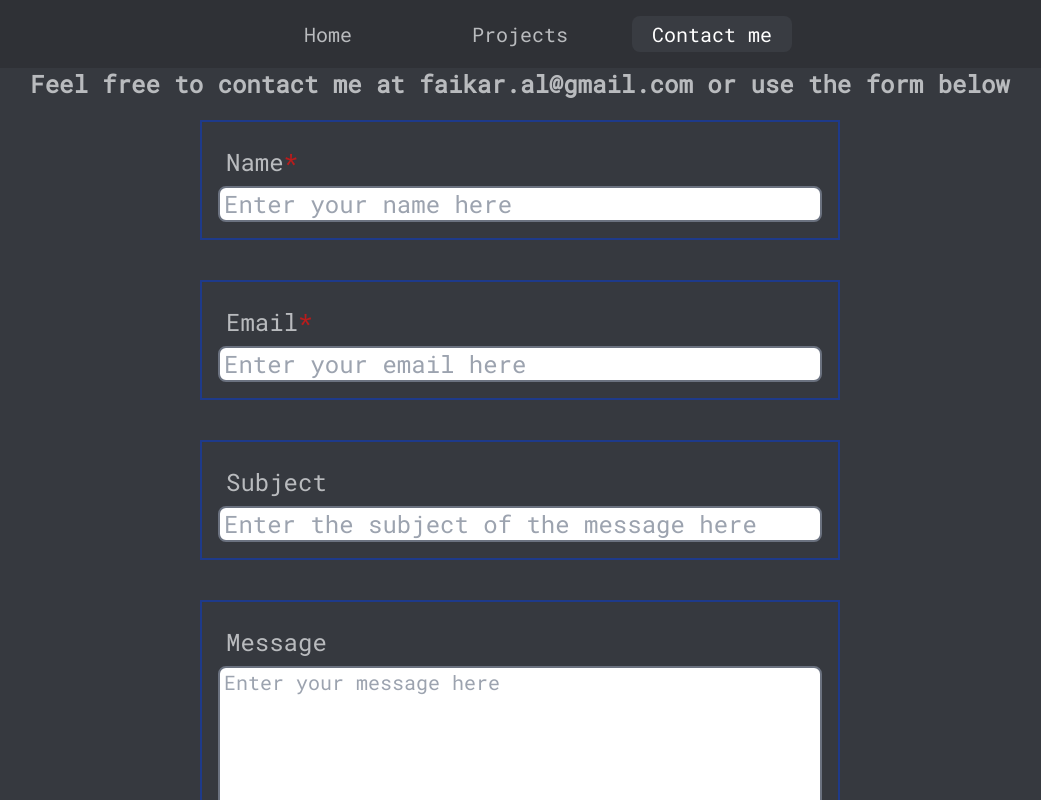
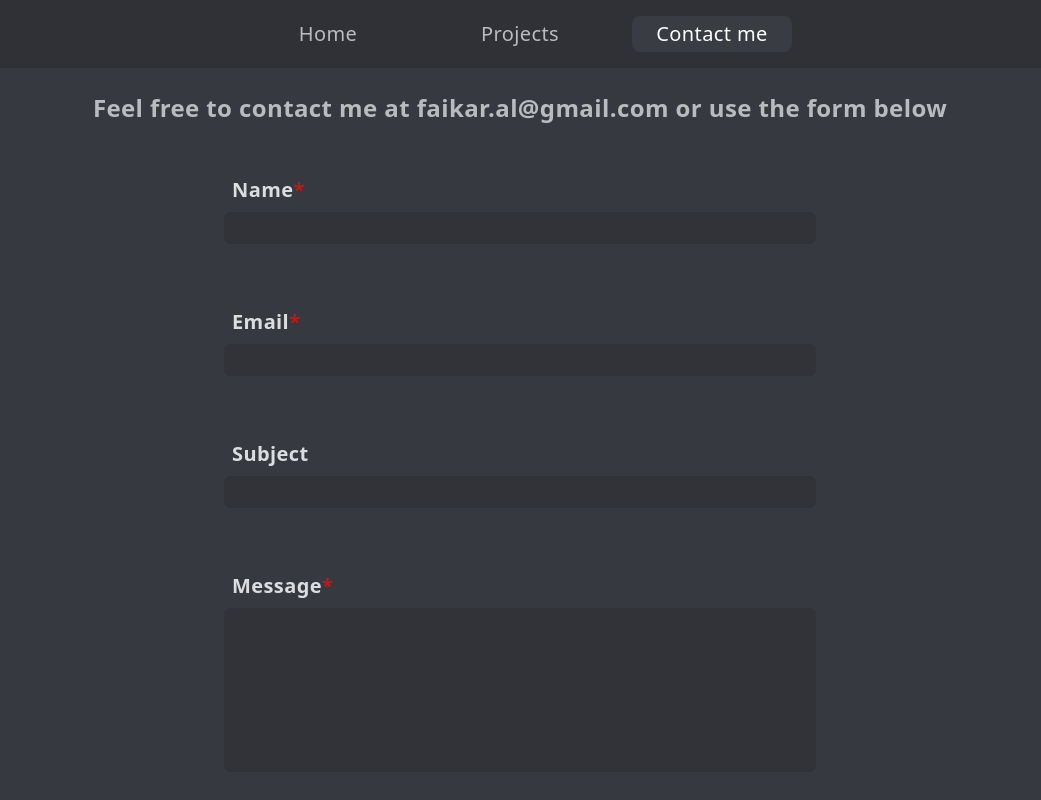
Before and after one commit to faluthfi/portofolio-vercel, a Next.js app: page /contact in a window 1280 px wide. Shown: the top 800 px of the page, without its empty margins (120-1161 px from the left). Built offline with nearby package versions, Linux system fonts and the light colour scheme.

Commit message:
styling contact

```diff
--- a/package.json
+++ b/package.json
@@ -11,7 +11,9 @@
   },
   "dependencies": {
     "@headlessui/react": "^1.4.2",
+    "axios": "^0.24.0",
     "next": "^12.0.7",
+    "nodemailer": "^6.7.2",
     "react": "17.0.2",
     "react-dom": "17.0.2"
   },
--- a/pages/api/hello.js
+++ b/pages/api/hello.js
@@ -1,5 +1,5 @@
 // Next.js API route support: https://nextjs.org/docs/api-routes/introduction
 
 export default function handler(req, res) {
-  res.status(200).json({ name: 'John Doe' })
+  res.status(200).json(process.env.TEST)
 }
--- a/pages/contact.js
+++ b/pages/contact.js
@@ -1,6 +1,5 @@
-import Navbar from '../components/navbar'
 import { Fragment, useState } from 'react'
-import Header from '../components/header'
+import { Dialog, Transition } from '@headlessui/react'
 
 const initialData = {
   name: '',
@@ -10,13 +9,13 @@ const initialData = {
 }
 
 export default function Home() {
-  const [isSubmitted, setSubmit] = useState(false)
+  const [isLoading, setLoading] = useState(false)
   const [data, setData] = useState(initialData)
 
-  const handleSubmit = (e) => {
-    setHistory([...history, data])
-    setSubmit(true)
-    setData(initialData)
+  const handleSubmit = async (e) => {
+
+    await sendToMail()
+
     e.preventDefault()
   }
 
@@ -27,48 +26,130 @@ export default function Home() {
     })
   }
 
+  const sendToMail = () => {
+    let { name, email, subject, message } = data
+    let dataform = {
+      'name': name,
+      'email': email,
+      'subject': subject,
+      'message': message
+    }
+    setLoading(true)
+    fetch('/api/mail', {
+      method: 'POST',
+      headers: {
+        'Accept': 'application/json,text/plain,*/*',
+        'Content-Type': 'application/json'
+      },
+      body: JSON.stringify(dataform)
+    })
+      .then((res) => {
+        if (res.status !== 200) {
+          throw new Error("Something went Wrong!!")
+        }
+        return res
+      })
+      .then((res) => {
+        alert('success sending message')
+        setLoading(false)
+        console.log(res)
+        setData(initialData)
+      })
+      .catch((err, res) => {
+        alert(err)
+        console.log(res)
+        setLoading(false)
+      })
+  }
+
 
   return (
     <Fragment>
-      <div className='m-auto mt-auto min-w-3/4  justify-center align-middle items-center bg-dsbg w-full text-dsfont'>
-        <div className='mb-5 font-semibold text-2xl sm:text-md'>
+      <div className='m-auto mt-auto min-w-3/4  justify-center align-middle items-center bg-dsbg w-full text-dsfont sm:w-screen'>
+        <div className='mb-5 font-semibold text-2xl sm:text-md mt-6'>
           <h1 className='text-center'>
             Feel free to contact me at <a href='mailto:faikar.al@gmail.com' className='hover:text-blue-700'>faikar.al@gmail.com</a> or use the form below
           </h1>
         </div>
-        <div className='flex justify-center w-full'>
-          <form className='grid grid-cols-1 grid-rows-6 gap-10 w-1/2 text-2xl sm:text-xl sm:w-5/6' onSubmit={handleSubmit}>
-            <div className=' flex flex-col border-2 p-4   border-blue-900'>
-              <h2 className='flex p-2'>
+        <div className='flex justify-center w-full sm:w-screen'>
+          <form className='grid grid-cols-1 grid-rows-6 w-1/2 text-2xl gap-2 sm:text-xl sm:w-screen' onSubmit={handleSubmit}>
+            <div className=' flex flex-col  p-6'>
+              <h2 className='flex p-2 text-xl font-bold text-dshovertxt sm:text-md'>
                 Name<h2 className='text-red-700'>*</h2>
               </h2>
-              <input type="text" name="name" value={data.name} className='border-2 border-gray-500 focus:border-gray-800 focus:ring-gray-800 px-1 rounded-lg' placeholder='Enter your name here' onChange={handleChange} required />
+              <input type="text" name="name" value={data.name} className=' px-1 rounded-md bg-dsform' onChange={handleChange} required />
             </div>
-            <div className='flex flex-col border-2 p-4 border-blue-900'>
-              <h2 className='flex p-2'>
+            <div className='flex flex-col  p-6'>
+              <h2 className='flex p-2 text-xl font-bold text-dshovertxt sm:text-md'>
                 Email<h2 className='text-red-700'>*</h2>
               </h2 >
-              <input type="email" name="email" value={data.email} className='border-2 border-gray-500 focus:border-gray-800 focus:ring-gray-800 px-1 rounded-lg' placeholder='Enter your email here' onChange={handleChange} required />
+              <input type="email" name="email" value={data.email} className='px-1 rounded-md bg-dsform' onChange={handleChange} required />
             </div>
-            <div className='flex flex-col border-2 p-4 border-blue-900'>
-              <h2 className='p-2'>
+            <div className='flex flex-col  p-6'>
+              <h2 className='p-2 text-xl font-bold text-dshovertxt sm:text-md'>
                 Subject
               </h2>
-              <input type="text" name="subject" value={data.subject} className='border-2 border-gray-500 focus:border-gray-800 focus:ring-gray-800 sm:text-ellipsis px-1 rounded-lg' onChange={handleChange} placeholder='Enter the subject of the message here' />
+              <input type="text" name="subject" value={data.subject} className='sm:text-ellipsis px-1 rounded-md bg-dsform' onChange={handleChange} />
             </div>
-            <div className='flex flex-col border-2 p-4 border-blue-900 row-span-2'>
-              <h2 className='p-2'>
-                Message
+            <div className='flex flex-col  p-6 row-span-2'>
+              <h2 className='p-2 text-xl font-bold text-dshovertxt flex sm:text-md'>
+                Message<h2 className='text-red-700'>*</h2>
               </h2>
-              <textarea type="text" name="message" value={data.message} className='border-2 border-gray-500 focus:border-gray-800 focus:ring-gray-800 h-full text-xl row-span-3 resize-none px-1 rounded-lg' onChange={handleChange} placeholder='Enter your message here' />
+              <textarea type="text" name="message" value={data.message} className='h-full text-xl row-span-3 resize-none px-1 rounded-md bg-dsform' onChange={handleChange} required/>
             </div>
-            <div className='flex flex-col border-2 p-4 border-blue-900 items-center'>
-              <button type="submit" name="submit" className='border-2 border-black w-1/4 sm:w-1/2 rounded-lg py-3'>Submit</button>
+            <div className='flex flex-col  p-6  items-center'>
+              <button type="submit" name="submit" className='border-dsform border-2 shadow-md w-1/4 sm:w-1/2 rounded-lg py-3  bg-dshoverbg font-bold hover:scale-95'>Submit</button>
             </div>
           </form>
         </div>
       </div>
 
+      {/* Modal for Loading */}
+      <Transition appear show={isLoading} as={Fragment}>
+        <Dialog
+          as="div"
+          className="fixed inset-0 z-10 overflow-y-auto"
+          onClose={() => { }}
+        >
+          <div className="min-h-screen px-4 text-center">
+            <Transition.Child
+              as={Fragment}
+              enter="ease-out duration-300"
+              enterFrom="opacity-0"
+              enterTo="opacity-100"
+              leave="ease-in duration-200"
+              leaveFrom="opacity-100"
+              leaveTo="opacity-0"
+            >
+              <Dialog.Overlay className="fixed inset-0 bg-black opacity-60" />
+            </Transition.Child>
+
+            {/* This element is to trick the browser into centering the modal contents. */}
+            <span
+              className="inline-block h-screen align-middle"
+              aria-hidden="true"
+            >
+              &#8203;
+            </span>
+            <Transition.Child
+              as={Fragment}
+              enter="ease-out duration-300"
+              enterFrom="opacity-0 scale-95"
+              enterTo="opacity-100 scale-100"
+              leave="ease-in duration-200"
+              leaveFrom="opacity-100 scale-100"
+              leaveTo="opacity-0 scale-95"
+            >
+              <div className="inline-block justify-center item-center w-full max-w-md p-6 my-8 overflow-hidden text-left align-middle transition-all transform bg-white shadow-xl rounded-2xl">
+                <p className="text-4xl text-black">
+                  Loading...
+                </p>
+              </div>
+            </Transition.Child>
+          </div>
+        </Dialog>
+      </Transition>
+
     </Fragment>
   )
 }
--- a/pages/layout.js
+++ b/pages/layout.js
@@ -5,7 +5,7 @@ export default function Layout({ children }) {
     return (
         <>
             <Header />
-            <div className='flex flex-col font-roboto bg-dsbg min-h-screen'>
+            <div className='flex flex-col font-serif bg-dsbg min-h-screen tracking-wide'>
                 <Navbar/>
                     {children}
             </div>
--- a/pages/projects.js
+++ b/pages/projects.js
@@ -9,7 +9,7 @@ export default function Projects() {
         <div className="flex flex-col  w-[80%] gap-4 min-h-1/2 text-dsfont xl:w-full ">
           <div className="border-b-2 border-gray-600 grid grid-cols-3 grid-rows-5 min-h-3/4 gap-x-4 p-4  mdlg:grid-rows-5 mdlg:grid-cols-1 mdlg:gap-y-4 sm:gap-y-2 sm:grid-rows-12">
             <div className=" row-span-5 mdlg:col-span-1 sm:row-span-4">
-              <img src="/project-1.png" alt="" className="h-full mdlg:w-full object-contain object-center border-2 border-gray-800 ring-2 ring-gray-600" />
+              <img src="/project-1.png" alt="" className="h-full mdlg:w-full object-contain object-center  ring-2 ring-gray-700" />
             </div>
             <div className=" col-span-2 row-span-1 sm:row-span-1">
               <h1 className="text-white text-4xl font-bold sm:text-3xl">Bootcamp Project</h1>
@@ -51,7 +51,7 @@ export default function Projects() {
           </div>
           <div className="border-b-2 border-gray-600 grid grid-cols-3 grid-rows-5 min-h-3/4 gap-x-4 p-4  mdlg:grid-rows-5 mdlg:grid-cols-1 mdlg:gap-y-4 sm:gap-y-2 sm:grid-rows-12">
             <div className=" row-span-5 mdlg:col-span-1 sm:row-span-4">
-              <img src="/mock.png" alt="" className="h-full mdlg:w-full object-contain object-center border-2 border-gray-800 ring-2 ring-gray-600" />
+              <img src="/mock.png" alt="" className="h-full mdlg:w-full object-contain object-center  ring-2 ring-gray-700" />
             </div>
             <div className=" col-span-2 row-span-1 sm:row-span-1">
               <h1 className="text-white text-4xl font-bold sm:text-3xl">Mock Project 1</h1>
--- a/tailwind.config.js
+++ b/tailwind.config.js
@@ -1,7 +1,7 @@
 module.exports = {
   mode: 'jit',
   content: ["./pages/**/*.{js,ts,jsx,tsx}", "./components/**/*.{js,ts,jsx,tsx}",],
-  darkMode: false, // or 'media' or 'class'
+  darkMode: 'media', // or 'media' or 'class'
   theme: {
     extend: {
       colors: {
@@ -12,7 +12,7 @@ module.exports = {
         dshovertxt:'#dcddde',
         dshoverbg:'#33363c',
         linkd:'#0077b5',
-
+        dsform:'#313339'
       },
       keyframes: {
         'fade-in-down': {
--- /dev/null
+++ b/test.js
@@ -0,0 +1,5 @@
+for (let i = 0; i < 10; i++) {
+    setTimeout(() => {
+        console.log('Number: ', i)
+    }, 500 * (i + 1))
+}
```
Also changed, not shown: pages/api/mail.js (added, +76 -0 lines), 1 other file (tests, documents, lock files or other folders).
